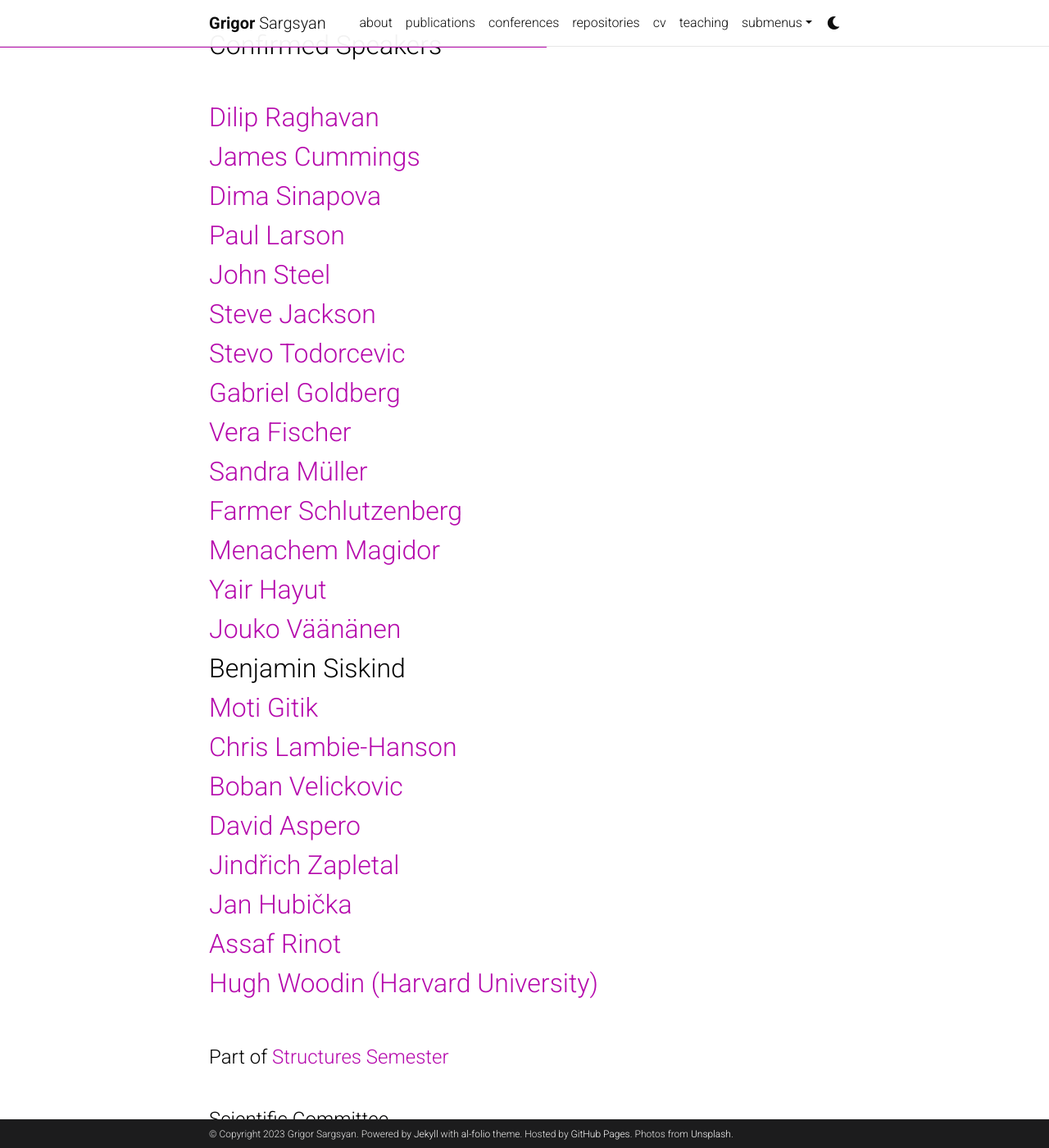
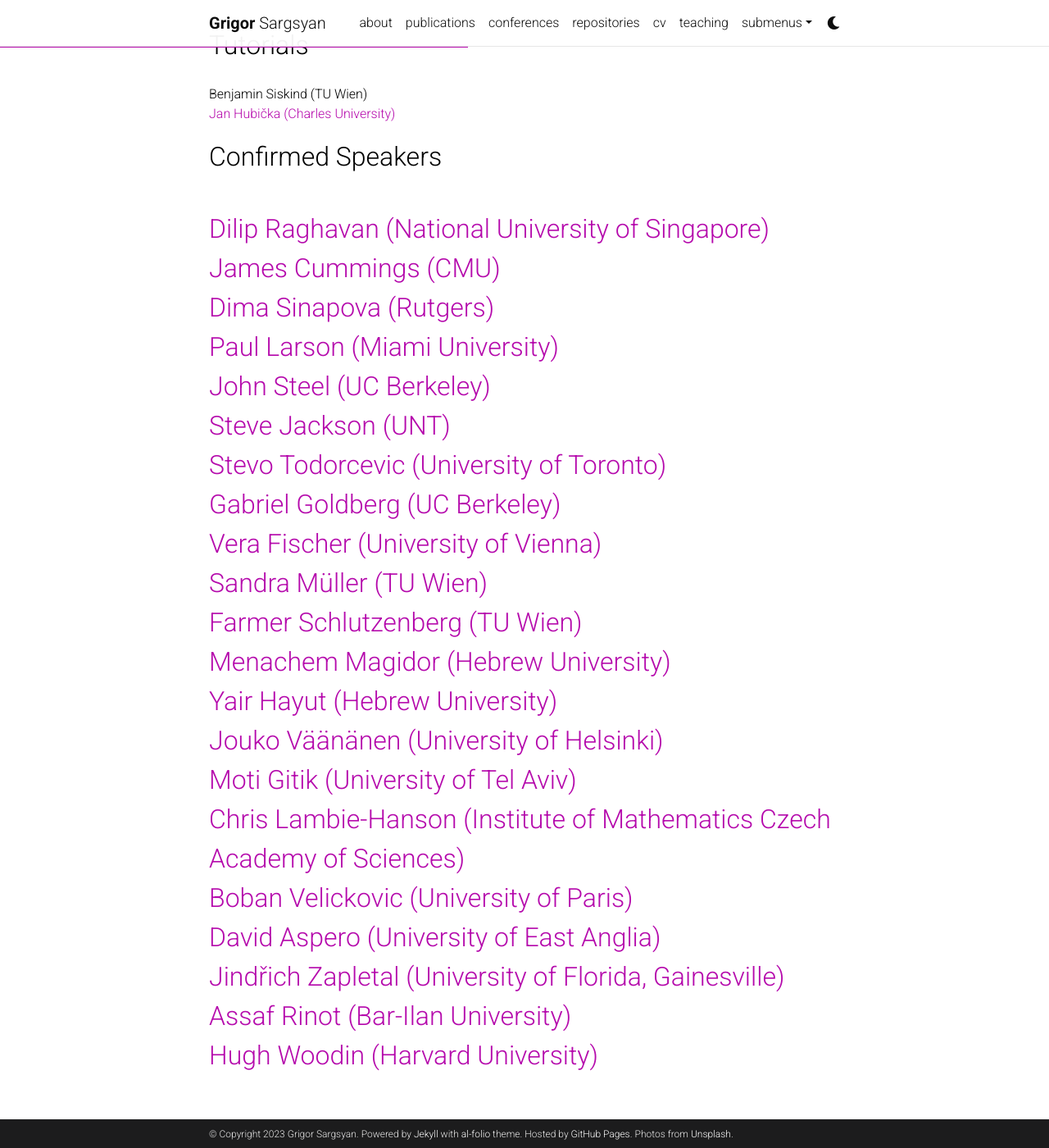
Before and after one commit to grigorsarg/grigorsarg.github.io, a Jekyll site: the page built from _projects/Perspectives.md, in a window 1280 px wide and 1400 px high, scrolled down 271 px. Shown: the whole window at 82% size. Built offline with Jekyll 4.4.1, drawn with Linux system fonts in a browser that asks for light colours; comment, search, counter and statistics services are not loaded; a style sheet for code colours, icons or effects is not loaded.

Commit message:
Update Perspectives.md

```diff
--- a/_projects/Perspectives.md
+++ b/_projects/Perspectives.md
@@ -9,31 +9,34 @@
 <font size="+3">Perspectives on Set Theorey </font>
 <br>
 
+<font size="+3"> Tutorials</font> <br>
+Benjamin Siskind (TU Wien)<br>
+<a href="https://www.ucw.cz/~hubicka/">Jan Hubička (Charles University)</a><br>
+
 <font size="+3"> Confirmed Speakers</font> <br>
 
 <font size="+3">
-<a href="https://dilip-raghavan.github.io/">Dilip Raghavan </a><br>
-<a href="https://www.cmu.edu/math/people/faculty/cummings.html">James Cummings </a><br>
-<a href="https://sites.math.rutgers.edu/~ds2005/"> Dima Sinapova  </a><br>
-<a href="https://paulblarson.github.io/">  Paul Larson  </a><br>
-<a href="https://math.berkeley.edu/~steel/"> John Steel  </a><br>
-<a href="http://www.math.unt.edu/~sjackson/"> Steve Jackson</a><br>
-<a href="http://www.math.toronto.edu/stevo/">Stevo Todorcevic</a><br>
-<a href="https://math.berkeley.edu/~goldberg/">Gabriel Goldberg  </a><br>
-<a href="http://www.logic.univie.ac.at/~vfischer/">Vera Fischer  </a><br>
-<a href="https://dmg.tuwien.ac.at/sandramueller/">Sandra Müller  </a><br>
-<a href="https://sites.google.com/site/schlutzenberg">Farmer Schlutzenberg  </a><br>
-<a href="https://en.wikipedia.org/wiki/Menachem_Magidor">Menachem Magidor  </a><br>
-<a href="https://mathematics.huji.ac.il/people/yair-hayut-0">Yair Hayut  </a><br>
-<a href="http://www.math.helsinki.fi/logic/people/jouko.vaananen/">Jouko Väänänen </a><br>
-Benjamin Siskind <br>
-<a href="http://www.math.tau.ac.il/~gitik/">Moti Gitik</a><br>
-<a href="https://users.math.cas.cz/~lambiehanson/">Chris Lambie-Hanson  </a><br>
-<a href="https://webusers.imj-prg.fr/~boban.velickovic/">Boban Velickovic  </a><br>
-<a href="https://research-portal.uea.ac.uk/en/persons/david-aspero">David Aspero</a><br>
-<a href="https://people.clas.ufl.edu/zapletal/">Jindřich Zapletal</a><br>
-<a href="https://www.ucw.cz/~hubicka/">Jan Hubička </a><br>
-<a href="https://www.assafrinot.com/">Assaf Rinot </a><br>
+<a href="https://dilip-raghavan.github.io/">Dilip Raghavan (National University of Singapore) </a><br>
+<a href="https://www.cmu.edu/math/people/faculty/cummings.html">James Cummings (CMU) </a><br>
+<a href="https://sites.math.rutgers.edu/~ds2005/"> Dima Sinapova  (Rutgers)</a><br>
+<a href="https://paulblarson.github.io/">  Paul Larson (Miami University) </a><br>
+<a href="https://math.berkeley.edu/~steel/"> John Steel (UC Berkeley) </a><br>
+<a href="http://www.math.unt.edu/~sjackson/"> Steve Jackson (UNT) </a><br>
+<a href="http://www.math.toronto.edu/stevo/">Stevo Todorcevic (University of Toronto)</a><br>
+<a href="https://math.berkeley.edu/~goldberg/">Gabriel Goldberg (UC Berkeley) </a><br>
+<a href="http://www.logic.univie.ac.at/~vfischer/">Vera Fischer (University of Vienna) </a><br>
+<a href="https://dmg.tuwien.ac.at/sandramueller/">Sandra Müller (TU Wien) </a><br>
+<a href="https://sites.google.com/site/schlutzenberg">Farmer Schlutzenberg (TU Wien) </a><br>
+<a href="https://en.wikipedia.org/wiki/Menachem_Magidor">Menachem Magidor (Hebrew University) </a><br>
+<a href="https://mathematics.huji.ac.il/people/yair-hayut-0">Yair Hayut (Hebrew University) </a><br>
+<a href="http://www.math.helsinki.fi/logic/people/jouko.vaananen/">Jouko Väänänen (University of Helsinki)</a><br>
+<a href="http://www.math.tau.ac.il/~gitik/">Moti Gitik (University of Tel Aviv)</a><br>
+<a href="https://users.math.cas.cz/~lambiehanson/">Chris Lambie-Hanson  (Institute of Mathematics
+Czech Academy of Sciences)</a><br>
+<a href="https://webusers.imj-prg.fr/~boban.velickovic/">Boban Velickovic (University of Paris) </a><br>
+<a href="https://research-portal.uea.ac.uk/en/persons/david-aspero">David Aspero (University of East Anglia)</a><br>
+<a href="https://people.clas.ufl.edu/zapletal/">Jindřich Zapletal (University of Florida, Gainesville)</a><br>
+<a href="https://www.assafrinot.com/">Assaf Rinot (Bar-Ilan University) </a><br>
 <a href="https://philosophy.fas.harvard.edu/people/w-hugh-woodin">Hugh Woodin (Harvard University) </a> <br><br></font>
 
 
```
